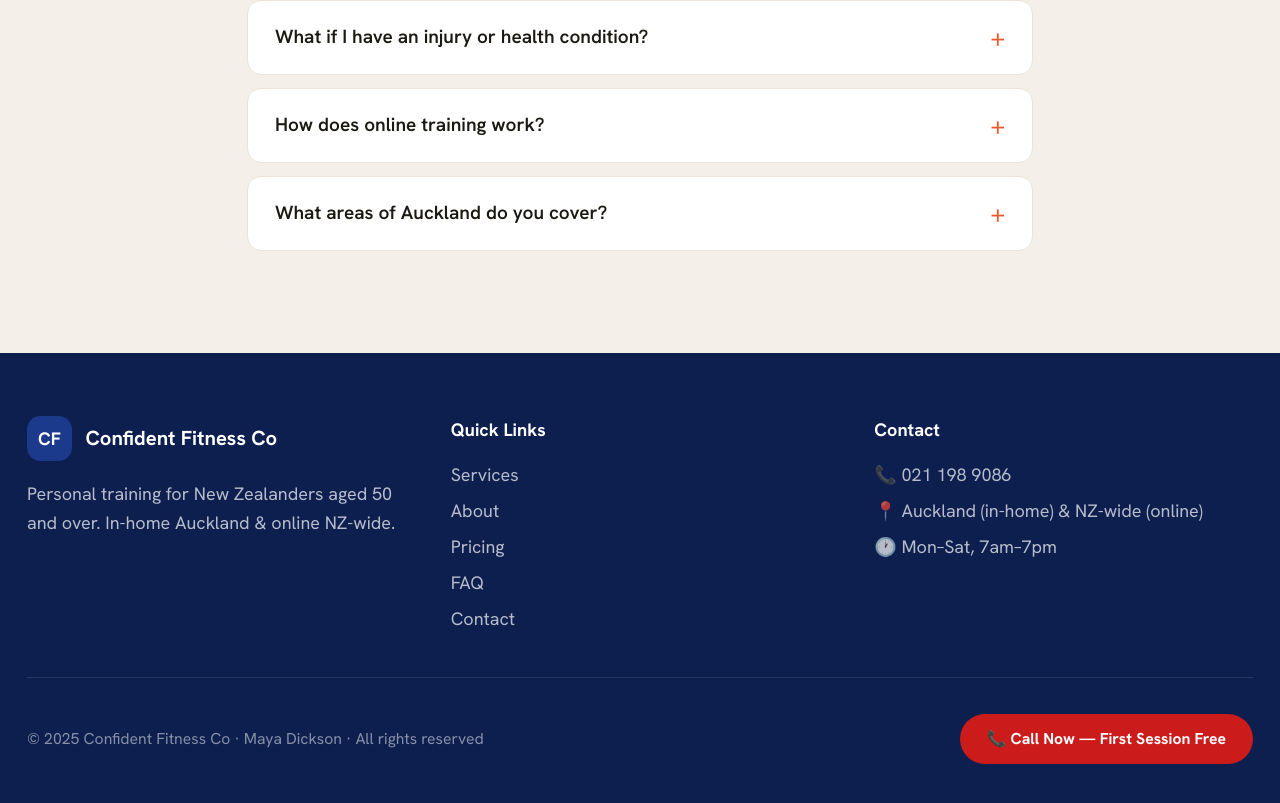
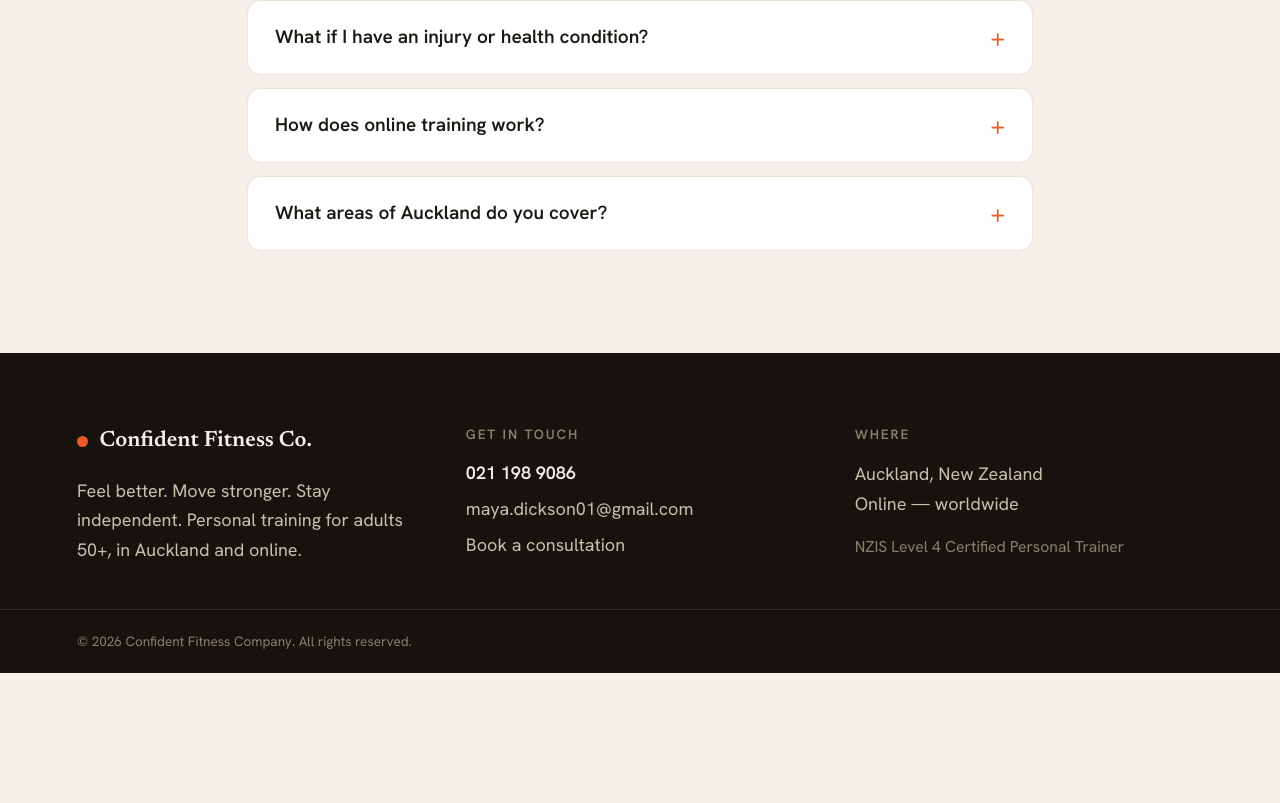
Before and after one commit to independenceservicesnz-coder/confident-fitness, a Next.js app in the folder sessions/compassionate-zen-cerf/mnt/outputs/confident-fitness-co/: page / in a window 1280 px wide. Shown: the part 7227-8030 px from the top of the page. After the commit the page ends 7900 px from the top, so only its background shows below. Built offline with nearby package versions, Linux system fonts and the light colour scheme.

Commit message:
Refactor Footer component layout and styles
Updated Footer component styles and content for better presentation.

```diff
--- a/sessions/compassionate-zen-cerf/mnt/outputs/confident-fitness-co/components/Footer.tsx
+++ b/sessions/compassionate-zen-cerf/mnt/outputs/confident-fitness-co/components/Footer.tsx
@@ -1,48 +1,34 @@
 export default function Footer() {
   return (
-    <footer className="bg-[#0D1F4F] text-white py-14 px-6">
-      <div className="max-w-6xl mx-auto grid md:grid-cols-3 gap-10 mb-10">
-        {/* Brand */}
+    <footer className="bg-charcoal text-[#C9BFAD]">
+      <div className="max-w-[1180px] mx-auto px-6 py-[clamp(48px,6vw,72px)] pb-10 grid md:grid-cols-3 gap-9">
         <div>
-          <div className="flex items-center gap-3 mb-4">
-            <div className="w-10 h-10 bg-[#1B3A8C] rounded-xl flex items-center justify-center font-extrabold text-base">CF</div>
-            <div className="font-bold text-lg">Confident Fitness Co</div>
+          <div className="flex items-center gap-2.5 mb-4">
+            <span className="w-2.5 h-2.5 rounded-full bg-orange inline-block flex-shrink-0" />
+            <span className="font-serif text-[22px] font-semibold text-cream">Confident Fitness Co.</span>
           </div>
-          <p className="text-white/70 text-base leading-relaxed">
-            Personal training for New Zealanders aged 50 and over. In-home Auckland & online NZ-wide.
+          <p className="m-0 text-base leading-relaxed max-w-[24em]">
+            Feel better. Move stronger. Stay independent. Personal training for adults 50+, in Auckland and online.
           </p>
         </div>
-
-        {/* Links */}
         <div>
-          <h4 className="font-bold mb-4 text-base">Quick Links</h4>
-          <ul className="space-y-2 text-white/70 text-base">
-            {['Services','About','Pricing','FAQ','Contact'].map(l => (
-              <li key={l}><a href={`#${l.toLowerCase()}`} className="hover:text-white transition-colors">{l}</a></li>
-            ))}
-          </ul>
+          <div className="uppercase tracking-[0.14em] text-xs font-semibold text-[#8A7E6C] mb-3.5">Get in touch</div>
+          <div className="flex flex-col gap-2 text-base">
+            <a href="tel:+64211989086" className="text-cream font-semibold no-underline hover:text-orange transition-colors">021 198 9086</a>
+            <a href="mailto:maya.dickson01@gmail.com" className="text-[#C9BFAD] no-underline hover:text-orange transition-colors">maya.dickson01@gmail.com</a>
+            <a href="#book" className="text-[#C9BFAD] no-underline hover:text-orange transition-colors">Book a consultation</a>
+          </div>
         </div>
-
-        {/* Contact */}
         <div>
-          <h4 className="font-bold mb-4 text-base">Contact</h4>
-          <ul className="space-y-2 text-white/70 text-base">
-            <li>📞 <a href="tel:0211989086" className="hover:text-white transition-colors">021 198 9086</a></li>
-            <li>📍 Auckland (in-home) & NZ-wide (online)</li>
-            <li>🕐 Mon–Sat, 7am–7pm</li>
-          </ul>
+          <div className="uppercase tracking-[0.14em] text-xs font-semibold text-[#8A7E6C] mb-3.5">Where</div>
+          <div className="text-base leading-[1.7]">Auckland, New Zealand<br />Online — worldwide</div>
+          <div className="text-sm text-[#8A7E6C] mt-3.5">NZIS Level 4 Certified Personal Trainer</div>
         </div>
       </div>
-
-      {/* CTA banner */}
-      <div className="border-t border-white/10 pt-8 flex flex-col md:flex-row justify-between items-center gap-4">
-        <p className="text-white/50 text-sm">© 2025 Confident Fitness Co · Maya Dickson · All rights reserved</p>
-        <a
-          href="tel:0211989086"
-          className="bg-[#CC1B1B] text-white font-bold px-6 py-3 rounded-full hover:bg-red-700 transition-colors text-sm"
-        >
-          📞 Call Now — First Session Free
-        </a>
+      <div className="border-t border-white/10">
+        <div className="max-w-[1180px] mx-auto px-6 py-5 text-xs text-[#8A7E6C]">
+          © 2026 Confident Fitness Company. All rights reserved.
+        </div>
       </div>
     </footer>
   )
```
